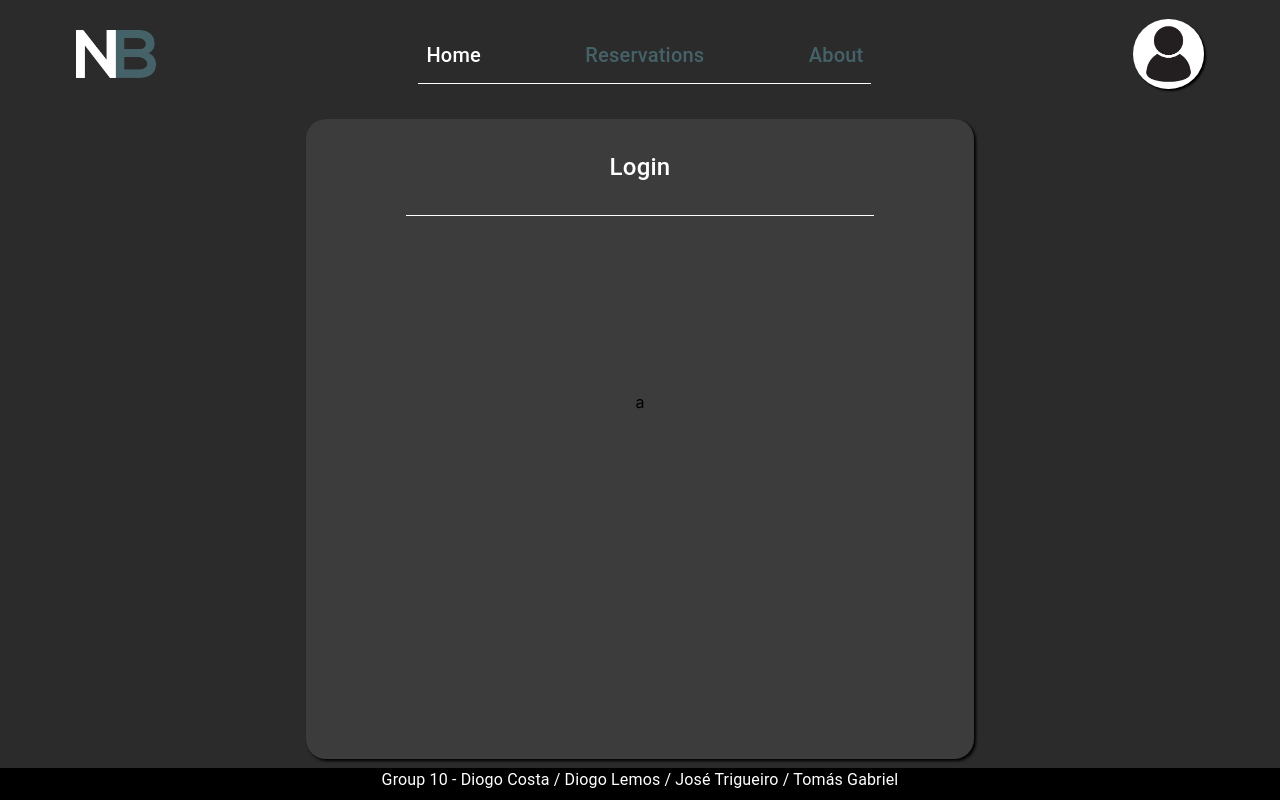
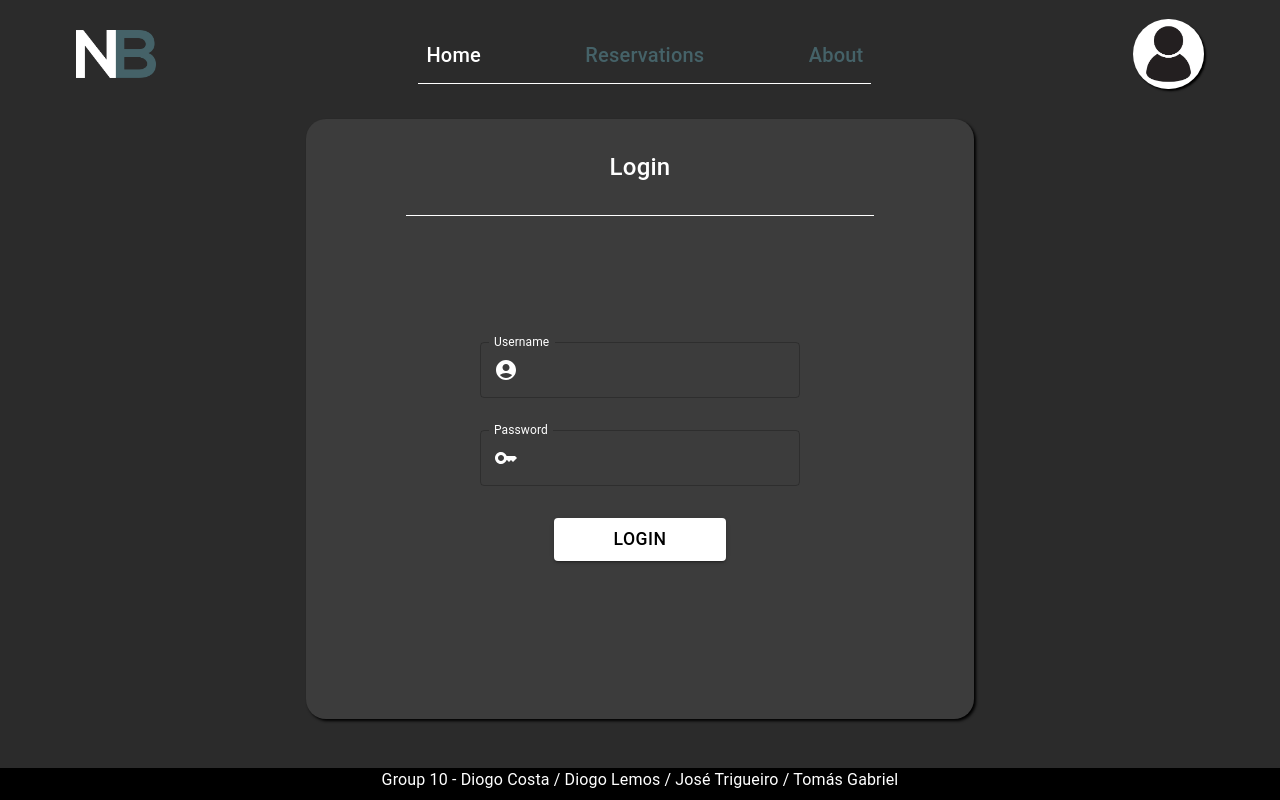
Before and after one commit to dcosta500/nova-booking, a React (Create React App) app: page / in a window 1280 px wide. Both pictures are taken after a click on the picture 1168 px from the left and 53 px from the top of the page. Built offline with nearby package versions, Linux system fonts and the light colour scheme.

Commit message:
Login works

```diff
--- a/package.json
+++ b/package.json
@@ -6,7 +6,8 @@
   "dependencies": {
     "@emotion/react": "^11.11.1",
     "@emotion/styled": "^11.11.0",
-    "@mui/material": "^5.14.15",
+    "@mui/icons-material": "^5.14.16",
+    "@mui/material": "^5.14.17",
     "@reduxjs/toolkit": "^1.9.7",
     "@testing-library/jest-dom": "^5.17.0",
     "@testing-library/react": "^13.4.0",
--- /dev/null
+++ b/src/app/Pages/Commons/NovaTextField.css
@@ -0,0 +1,8 @@
+.css-1d3z3hw-MuiOutlinedInput-notchedOutline {
+  border-color: rgba(255, 255, 255, 0.23) !important;
+}
+
+.text-field {
+  width: 20rem;
+  color: white;
+}
--- /dev/null
+++ b/src/app/Pages/Commons/NovaTextField.js
@@ -0,0 +1,30 @@
+import { InputAdornment, TextField } from "@mui/material";
+
+import "./NovaTextField.css";
+
+const NovaTextField = (props) => {
+  return (
+    <TextField
+      label={props.label}
+      type={props.isPassword ? "password" : undefined}
+      className="text-field"
+      sx={{
+        input: {
+          color: "white",
+        },
+      }}
+      InputLabelProps={{
+        style: {
+          color: "white",
+        },
+      }}
+      InputProps={{
+        startAdornment: (
+          <InputAdornment position="start">{props.icon}</InputAdornment>
+        ),
+      }}
+    />
+  );
+};
+
+export default NovaTextField;
--- a/src/app/Pages/Commons/Plate.css
+++ b/src/app/Pages/Commons/Plate.css
@@ -22,7 +22,7 @@
 
   align-items: center;
 
-  height: 80vh;
+  height: 75vh;
 
   border-radius: 1.25rem;
 
--- a/src/app/Pages/HomePage/ContentColumn.css
+++ b/src/app/Pages/HomePage/ContentColumn.css
@@ -22,7 +22,7 @@
 
   align-items: center;
 
-  height: 80vh;
+  height: 75vh;
   width: 14.81rem;
 
   border-radius: 1.25rem;
--- a/src/app/Pages/HomePage/HomePage.css
+++ b/src/app/Pages/HomePage/HomePage.css
@@ -16,7 +16,7 @@
 }
 
 .map-image {
-  height: 80vh; /*80% of visual port vertical height*/
+  height: 75vh; /*80% of visual port vertical height*/
 
   border-radius: 1.25rem;
   border: 0.5rem solid #5c5c5c;
--- a/src/app/Pages/Profile/ProfilePage.css
+++ b/src/app/Pages/Profile/ProfilePage.css
@@ -2,16 +2,43 @@
   display: flex;
   flex-direction: column;
 
-  align-content: center;
+  align-items: center;
+  justify-content: space-between;
+
+  padding: 1.6rem;
+
+  width: 38.56rem;
+
+  height: 43vh;
+
+  text-align: center;
+}
+
+.login-page-container {
+  display: flex;
+  flex-direction: column;
+
+  align-items: center;
   justify-content: center;
 
   padding: 1.6rem;
 
   width: 38.56rem;
 
-  height: 50%;
+  height: 70%;
 
   text-align: center;
+}
+
+.text-field-container {
+  display: flex;
+  width: 20rem;
+
+  align-items: center;
+  justify-content: center;
+}
+
+.login-buttons-container {
 }
 
 .profile-avatar {
--- a/src/app/Pages/Profile/ProfilePage.js
+++ b/src/app/Pages/Profile/ProfilePage.js
@@ -1,4 +1,12 @@
-import { Box, Typography } from "@mui/material";
+import {
+  Box,
+  Button,
+  InputAdornment,
+  TextField,
+  ThemeProvider,
+  Typography,
+  createTheme,
+} from "@mui/material";
 import { updateName } from "src/redux/slices/userSlice";
 
 // css
@@ -6,8 +14,26 @@ import "./ProfilePage.css";
 import Page from "../Commons/Page";
 import { useSelector, useDispatch } from "react-redux";
 import { useNavigate } from "react-router-dom";
+import { AccountCircle } from "@mui/icons-material";
+import KeyIcon from "@mui/icons-material/Key";
+import NovaTextField from "../Commons/NovaTextField";
+
+const useStyles = (theme) => ({
+  textField: {
+    width: "90%",
+    marginLeft: "auto",
+    marginRight: "auto",
+    paddingBottom: 0,
+    marginTop: 0,
+    fontWeight: 500,
+  },
+  input: {
+    color: "white",
+  },
+});
 
 const ProfilePage = () => {
+  const classes = useStyles();
   const user = useSelector((store) => store.user);
   const dispatch = useDispatch();
 
@@ -25,15 +51,42 @@ const ProfilePage = () => {
     },
   };
 
-  const onClockLogin = () => {
+  const onClickLogin = () => {
     dispatch(updateName("Diogo Lemos"));
     navigate("/nova-booking/profile");
   };
 
+  const onClickLogout = () => {
+    dispatch(updateName(undefined));
+  };
+
   const login = (
     <Page title="Login">
-      <Box className="profile-page-container">
-        <Box onClick={onClockLogin}>a</Box>
+      <Box className="login-page-container">
+        <Box className="text-field-container">
+          <NovaTextField
+            label="Username"
+            icon={<AccountCircle style={{ color: "white" }} />}
+          />
+        </Box>
+        <Box sx={{ height: "2rem" }} />
+        <Box className="text-field-container">
+          <NovaTextField
+            label="Password"
+            isPassword={true}
+            icon={<KeyIcon style={{ color: "white" }} />}
+          />
+        </Box>
+        <Box sx={{ height: "2rem" }} />
+        <Box className="login-buttons-container">
+          <Button
+            onClick={onClickLogin}
+            className="select-building-button"
+            variant="contained"
+          >
+            Login
+          </Button>
+        </Box>
       </Box>
     </Page>
   );
@@ -42,9 +95,18 @@ const ProfilePage = () => {
     <Page title="Profile">
       <Box className="profile-page-container">
         <Box>
-          <img className="profile-avatar" src={images.avatar} alt="Avatar" />
+          <Box>
+            <img className="profile-avatar" src={images.avatar} alt="Avatar" />
+          </Box>
+          <Typography sx={styles.userNameStyle}>{user.name}</Typography>
         </Box>
-        <Typography sx={styles.userNameStyle}>{user.name}</Typography>
+        <Button
+          onClick={onClickLogout}
+          className="select-building-button"
+          variant="contained"
+        >
+          Logout
+        </Button>
       </Box>
     </Page>
   );
```
Also changed, not shown: 1 other file (tests, documents, lock files or other folders).
